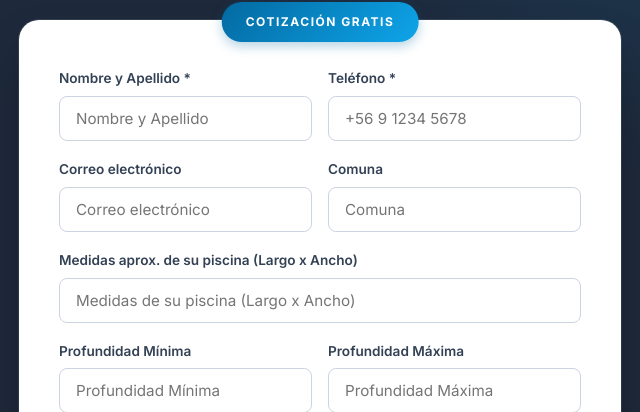
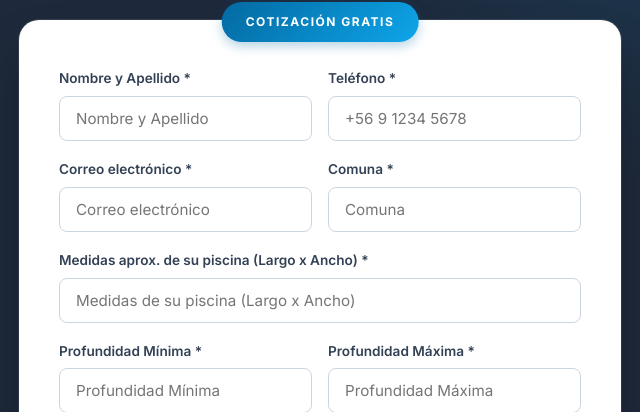
Before and after one commit to Blacks0r/landing-revestimiento, a plain HTML site: page index.html in a window 1280 px wide. Shown: the part 6941-7353 px from the top of the page, 595-1235 px from the left. Drawn offline with Linux system fonts and the light colour scheme.

Commit message:
Make all form fields required for submission
All fields now have required attribute and asterisk labels to
prevent incomplete form submissions.

Co-Authored-By: Claude Opus 4.6 <noreply@anthropic.com>

```diff
--- a/index.html
+++ b/index.html
@@ -535,26 +535,26 @@
                         </div>
                         <div class="form-row">
                             <div class="form-group">
-                                <label for="email">Correo electrónico</label>
-                                <input type="email" id="email" name="email" placeholder="Correo electrónico">
+                                <label for="email">Correo electrónico *</label>
+                                <input type="email" id="email" name="email" required placeholder="Correo electrónico">
                             </div>
                             <div class="form-group">
-                                <label for="comuna">Comuna</label>
-                                <input type="text" id="comuna" name="comuna" placeholder="Comuna">
+                                <label for="comuna">Comuna *</label>
+                                <input type="text" id="comuna" name="comuna" required placeholder="Comuna">
                             </div>
                         </div>
                         <div class="form-group">
-                            <label for="medidas">Medidas aprox. de su piscina (Largo x Ancho)</label>
-                            <input type="text" id="medidas" name="medidas" placeholder="Medidas de su piscina (Largo x Ancho)">
+                            <label for="medidas">Medidas aprox. de su piscina (Largo x Ancho) *</label>
+                            <input type="text" id="medidas" name="medidas" required placeholder="Medidas de su piscina (Largo x Ancho)">
                         </div>
                         <div class="form-row">
                             <div class="form-group">
-                                <label for="profundidad_min">Profundidad Mínima</label>
-                                <input type="text" id="profundidad_min" name="profundidad_min" placeholder="Profundidad Mínima">
+                                <label for="profundidad_min">Profundidad Mínima *</label>
+                                <input type="text" id="profundidad_min" name="profundidad_min" required placeholder="Profundidad Mínima">
                             </div>
                             <div class="form-group">
-                                <label for="profundidad_max">Profundidad Máxima</label>
-                                <input type="text" id="profundidad_max" name="profundidad_max" placeholder="Profundidad Máxima">
+                                <label for="profundidad_max">Profundidad Máxima *</label>
+                                <input type="text" id="profundidad_max" name="profundidad_max" required placeholder="Profundidad Máxima">
                             </div>
                         </div>
                         <button type="submit" class="btn btn-lg btn-full">
```
